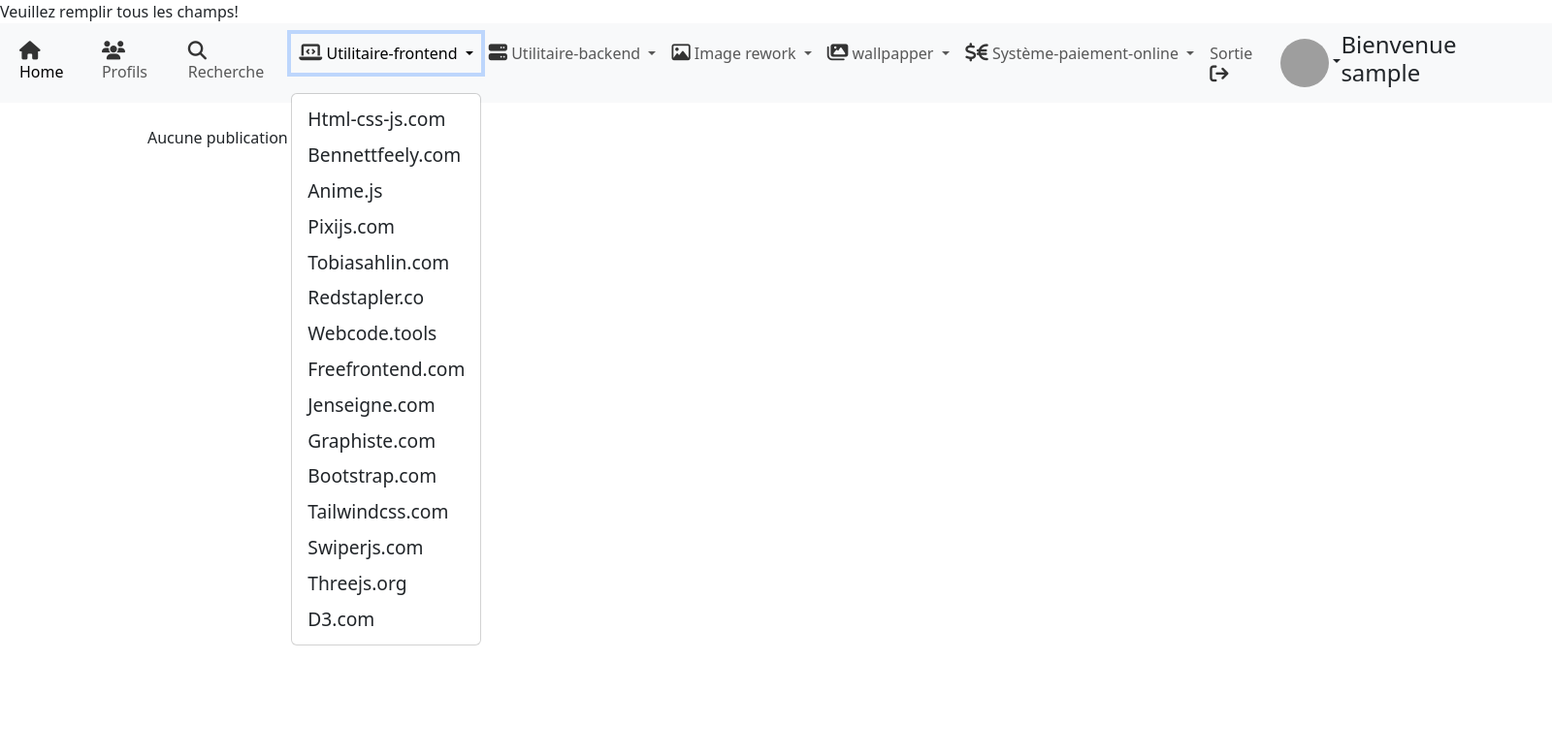
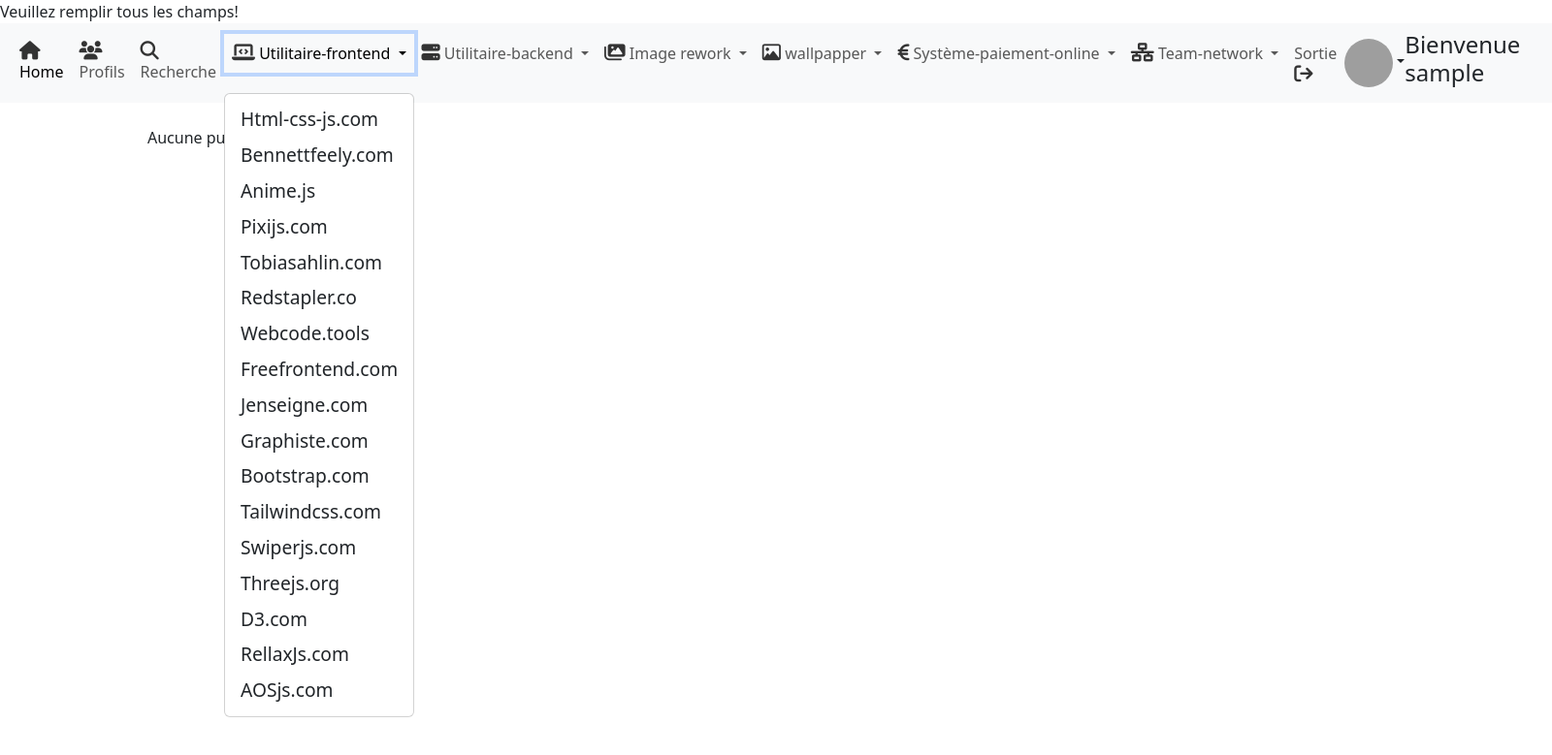
Before and after one commit to apexdevweb/code-farmers, a PHP site: page /article.php in a window 1600 px wide, after a click on "Utilitaire-frontend". Shown: the top 779 px of the page at 97% size. Run offline with PHP 8.4, Linux system fonts and the light colour scheme; the visitor is signed in with stand-in values (Sample User, id 1); data that the repository does not hold is empty; some libraries are stand-ins or nearby versions; grey boxes are pictures that could not be loaded.

Commit message:
Version 1.0

```diff
--- a/includes/navbar.php
+++ b/includes/navbar.php
@@ -34,6 +34,8 @@
                         <li><a class="dropdown-item" target="_blank" href="https://swiperjs.com/demos">Swiperjs.com</a></li>
                         <li><a class="dropdown-item" target="_blank" href="https://threejs.org/">Threejs.org</a></li>
                         <li><a class="dropdown-item" target="_blank" href="https://d3-graph-gallery.com/">D3.com</a></li>
+                        <li><a class="dropdown-item" target="_blank" href="https://dixonandmoe.com/rellax/">RellaxJs.com</a></li>
+                        <li><a class="dropdown-item" target="_blank" href="https://michalsnik.github.io/aos/">AOSjs.com</a></li>
                     </ul>
                 </li>
                 <li class="nav-item dropdown">
@@ -53,7 +55,7 @@
                     </ul>
                 </li>
                 <li class="nav-item dropdown">
-                    <a class="nav-link dropdown-toggle" href="#" role="button" data-bs-toggle="dropdown" aria-expanded="false"><i class="fa-regular fa-image"></i>
+                    <a class="nav-link dropdown-toggle" href="#" role="button" data-bs-toggle="dropdown" aria-expanded="false"><i class="fa-solid fa-images"></i>
                         Image rework
                     </a>
                     <ul class="dropdown-menu">
@@ -65,7 +67,7 @@
                     </ul>
                 </li>
                 <li class="nav-item dropdown">
-                    <a class="nav-link dropdown-toggle" href="#" role="button" data-bs-toggle="dropdown" aria-expanded="false"><i class="fa-solid fa-images"></i>
+                    <a class="nav-link dropdown-toggle" href="#" role="button" data-bs-toggle="dropdown" aria-expanded="false"><i class="fa-regular fa-image"></i>
                         wallpapper
                     </a>
                     <ul class="dropdown-menu">
@@ -77,7 +79,7 @@
                     </ul>
                 </li>
                 <li class="nav-item dropdown">
-                    <a class="nav-link dropdown-toggle" href="#" role="button" data-bs-toggle="dropdown" aria-expanded="false"><i class="fa-solid fa-dollar-sign"></i><i class="fa-solid fa-euro-sign"></i>
+                    <a class="nav-link dropdown-toggle" href="#" role="button" data-bs-toggle="dropdown" aria-expanded="false"><i class="fa-solid fa-euro-sign"></i>
                         Système-paiement-online
                     </a>
                     <ul class="dropdown-menu">
@@ -88,7 +90,20 @@
                         <li><a class="dropdown-item" target="_blank" href="https://www.payplug.com/fr/">Payplug.com</a></li>
                         <li><a class="dropdown-item" target="_blank" href="https://www.mollie.com/">Mollie.com</a></li>
                         <li><a class="dropdown-item" target="_blank" href="https://www.payzen.eu/">Payzen.eu</a></li>
-
+                    </ul>
+                </li>
+                <li class="nav-item dropdown">
+                    <a class="nav-link dropdown-toggle" href="#" role="button" data-bs-toggle="dropdown" aria-expanded="false"><i class="fa-solid fa-network-wired"></i>
+                        Team-network
+                    </a>
+                    <ul class="dropdown-menu">
+                        <li><a class="dropdown-item" target="_blank" href="https://www.atlassian.com/software/jira">Jira</a></li>
+                        <li><a class="dropdown-item" target="_blank" href="https://github.com/">Github</a></li>
+                        <li><a class="dropdown-item" target="_blank" href="https://asana.com/">Asana</a></li>
+                        <li><a class="dropdown-item" target="_blank" href="https://www.gitkraken.com/">Gitkraken</a></li>
+                        <li><a class="dropdown-item" target="_blank" href="https://bitbucket.org/">Bitbucket</a></li>
+                        <li><a class="dropdown-item" target="_blank" href="https://about.gitlab.com/">Gitlab</a></li>
+                        <li><a class="dropdown-item" target="_blank" href="https://www.perforce.com/products/helix-core">Helix Core</a></li>
                     </ul>
                 </li>
 
--- a/signup.php
+++ b/signup.php
@@ -1,6 +1,6 @@
 <?php
 require "actionback/users/signupScript.php";
-<<<<<<< HEAD
+
 //require "PHPMailer/PHPMailerAutoload.php";
 //
 //if (isset($_POST['signup'])) {
@@ -69,7 +69,7 @@ require "actionback/users/signupScript.php";
 //        echo "Veuillez remplir le champs E-mail !";
 //    }
 //}
-=======
+
 
 if (isset($_POST['signup'])) {
     if (!empty($_POST['mail'])) {
@@ -137,7 +137,7 @@ if (isset($_POST['signup'])) {
         echo "Veuillez remplir le champs E-mail !";
     }
 }
->>>>>>> c997b30d4c8e58d77d552990afbf533718340afa
+
 ?>
 <!DOCTYPE html>
 <html lang="fr">
```
